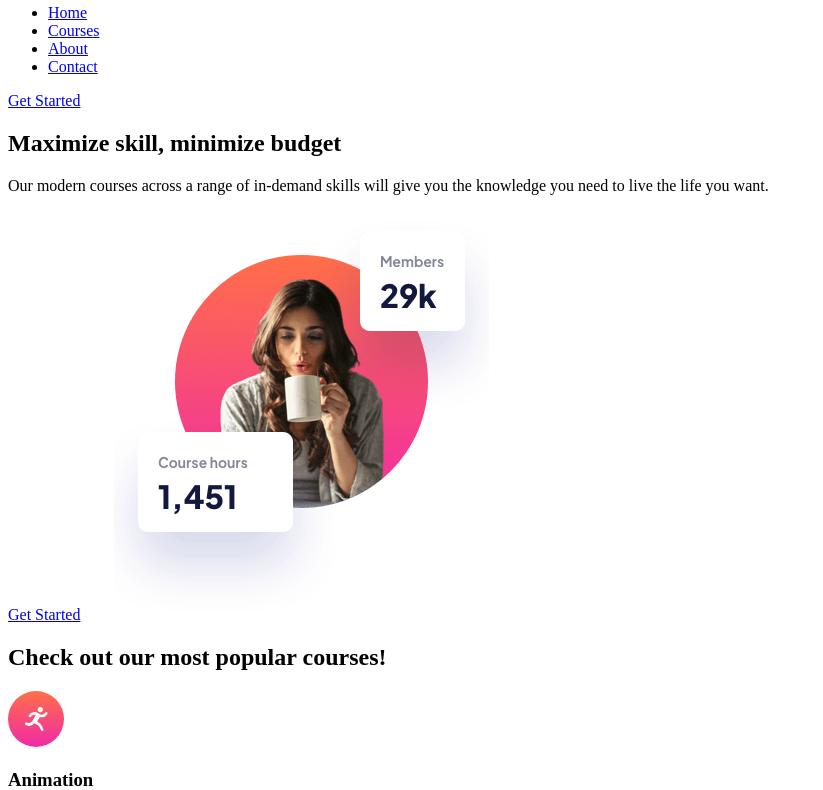
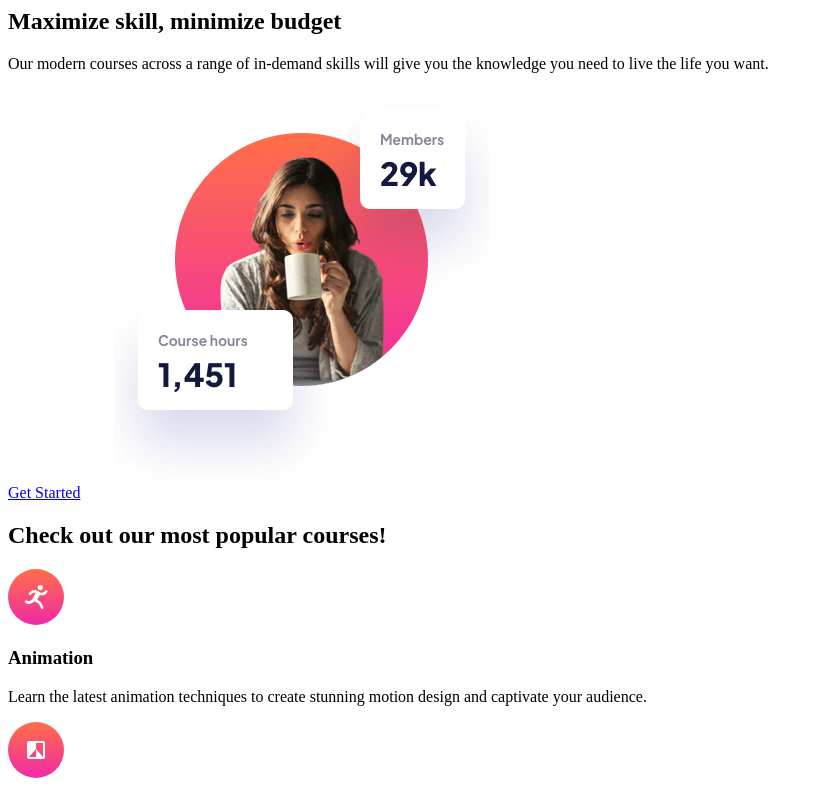
Before and after one commit to DarrickFauvel/fem-skills-elearning-landing-page, a plain HTML site: page index.html in a window 1280 px wide. Shown: the part 53-843 px from the top of the page, without its empty margins (0-823 px from the left). Drawn offline with Linux system fonts and the light colour scheme.

Commit message:
remove unnecessary nav element

```diff
--- a/index.html
+++ b/index.html
@@ -15,14 +15,7 @@
   <body>
     <header>
       <img src="./assets/logo-dark.svg" alt="Dark Logo" />
-      <nav>
-        <ul>
-          <li><a href="#">Home</a></li>
-          <li><a href="#">Courses</a></li>
-          <li><a href="#">About</a></li>
-          <li><a href="#">Contact</a></li>
-        </ul>
-      </nav>
+
       <a href="#">Get Started</a>
     </header>
     <main>
```
